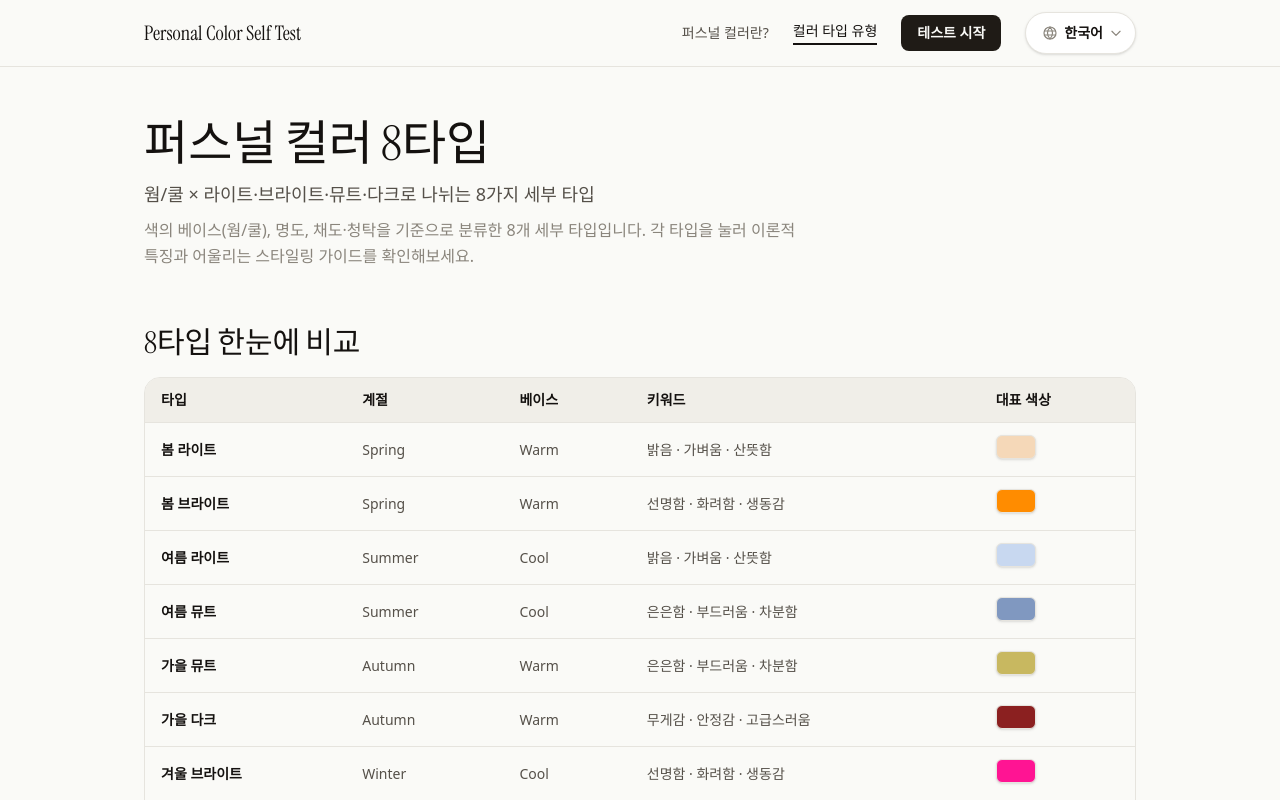
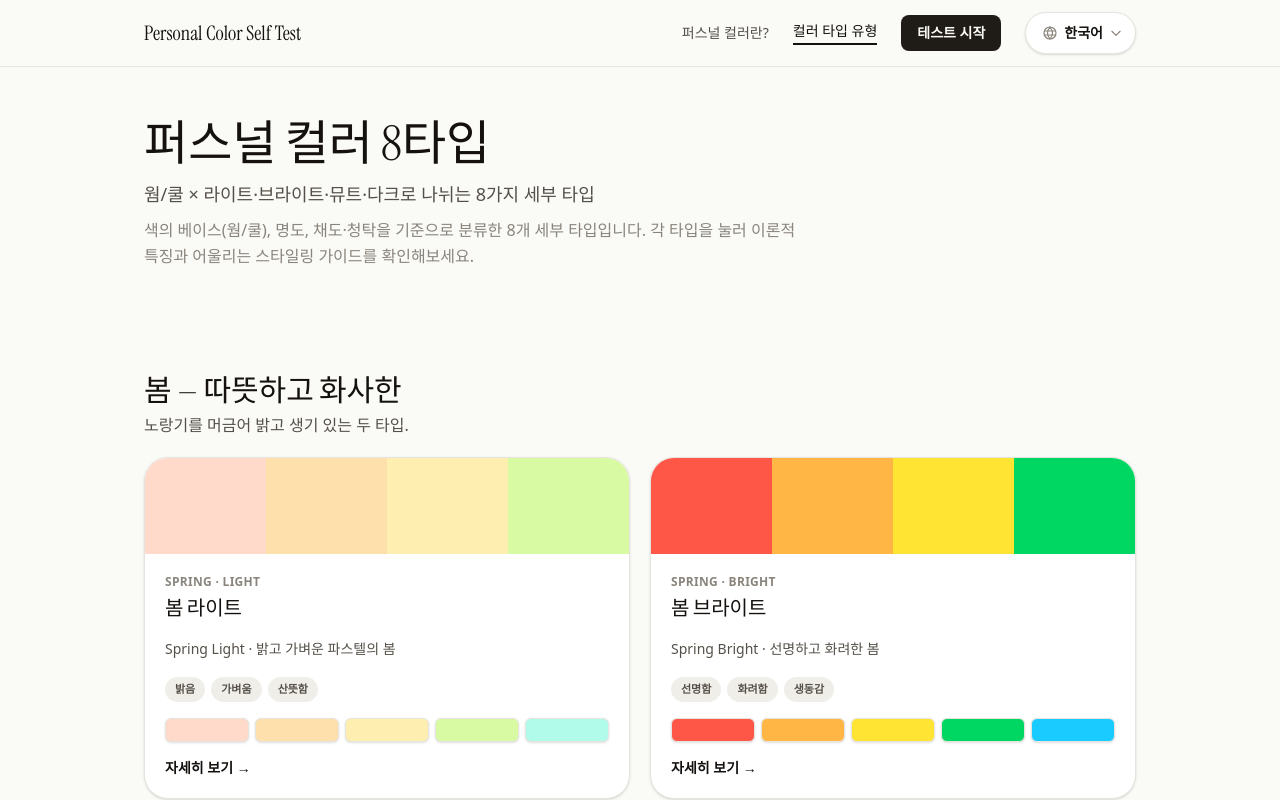
Before and after one commit to sadie100/personal-color-test, a React (Vite) app: page / in a window 1280 px wide. Both pictures are taken after a click on the button "컬러 타입 유형". Shown: the top 800 px of the page. Built offline with nearby package versions, Linux system fonts and the light colour scheme; a web font is replaced by a local one.

Commit message:
Revert "feat: add 8-type comparison table to /types for AI citability"
This reverts commit 9a14d145b2b2733791f066dbb1cda2890d9e017f.

```diff
--- a/src/i18n/translations.ts
+++ b/src/i18n/translations.ts
@@ -286,14 +286,6 @@ const ko: TranslationSchema = {
       winter: { title: "겨울 — 시원하고 또렷한", desc: "푸른기에 선명함이 더해진 강렬한 두 타입." },
     },
     cardViewDetail: "자세히 보기 →",
-    comparison: {
-      sectionTitle: "8타입 한눈에 비교",
-      colType: "타입",
-      colSeason: "계절",
-      colBase: "베이스",
-      colKeywords: "키워드",
-      colSignature: "대표 색상",
-    },
     detail: {
       baseLabel: "색상 베이스",
       brightnessLabel: "명도",
@@ -729,14 +721,6 @@ const en: TranslationSchema = {
       winter: { title: "Winter — Cool & Crisp", desc: "Two blue-based types with sharp, vivid contrast." },
     },
     cardViewDetail: "View details →",
-    comparison: {
-      sectionTitle: "All 8 Types at a Glance",
-      colType: "Type",
-      colSeason: "Season",
-      colBase: "Undertone",
-      colKeywords: "Keywords",
-      colSignature: "Signature Color",
-    },
     detail: {
       baseLabel: "Undertone",
       brightnessLabel: "Brightness",
--- a/src/pages/ColorTypes.tsx
+++ b/src/pages/ColorTypes.tsx
@@ -4,7 +4,6 @@ import { colorData } from "../data/colorData";
 import { colorTypeMetas, seasonSlugGroups } from "../data/colorTypeMeta";
 import { translations } from "../i18n/translations";
 import type { ColorTypeSlug, Lang } from "../types";
-import { colorTypeSlugs } from "../utils/colorTypeSlug";
 import { localizePath } from "../utils/localizePath";
 
 interface ColorTypesProps {
@@ -99,70 +98,6 @@ export const ColorTypes = ({ lang }: ColorTypesProps) => {
         </p>
       </section>
 
-      <div className="page-container px-4 pb-12 pt-0">
-        <section aria-labelledby="comparison-heading">
-          <h2
-            id="comparison-heading"
-            className="mb-4 font-display text-2xl text-ink md:text-3xl"
-          >
-            {t.comparison.sectionTitle}
-          </h2>
-          <div className="overflow-x-auto rounded-2xl border border-hairline">
-            <table className="w-full border-collapse text-sm">
-              <thead>
-                <tr className="bg-fill">
-                  <th scope="col" className="px-4 py-3 text-left font-semibold text-ink">
-                    {t.comparison.colType}
-                  </th>
-                  <th scope="col" className="px-4 py-3 text-left font-semibold text-ink">
-                    {t.comparison.colSeason}
-                  </th>
-                  <th scope="col" className="px-4 py-3 text-left font-semibold text-ink">
-                    {t.comparison.colBase}
-                  </th>
-                  <th scope="col" className="px-4 py-3 text-left font-semibold text-ink">
-                    {t.comparison.colKeywords}
-                  </th>
-                  <th scope="col" className="px-4 py-3 text-left font-semibold text-ink">
-                    {t.comparison.colSignature}
-                  </th>
-                </tr>
-              </thead>
-              <tbody>
-                {colorTypeSlugs.map((slug) => {
-                  const meta = colorTypeMetas[slug];
-                  const copy = translations[lang].types[slug];
-                  return (
-                    <tr key={slug} className="border-t border-hairline hover:bg-fill/50">
-                      <td className="px-4 py-3 font-semibold text-ink">
-                        <Link
-                          to={localizePath(lang, `/types/${slug}`)}
-                          className="underline-offset-2 hover:underline focus-visible:underline focus-visible:outline-none"
-                        >
-                          {copy.title}
-                        </Link>
-                      </td>
-                      <td className="px-4 py-3 text-ink-2">{meta.season}</td>
-                      <td className="px-4 py-3 text-ink-2">{meta.base}</td>
-                      <td className="px-4 py-3 text-ink-2">
-                        {copy.keywords.slice(0, 3).join(" · ")}
-                      </td>
-                      <td className="px-4 py-3">
-                        <span
-                          className="inline-block h-6 w-10 rounded-md border border-hairline shadow-sm"
-                          style={{ backgroundColor: meta.signatureHex }}
-                          aria-label={meta.signatureHex}
-                        />
-                      </td>
-                    </tr>
-                  );
-                })}
-              </tbody>
-            </table>
-          </div>
-        </section>
-      </div>
-
       <div className="page-container space-y-14 px-4 py-12">
         {seasonSlugGroups.map((group) => {
           const groupCopy = t.seasonGroups[group.seasonSlug];
```
Also changed, not shown: src/types.ts (+0 -10 lines).
